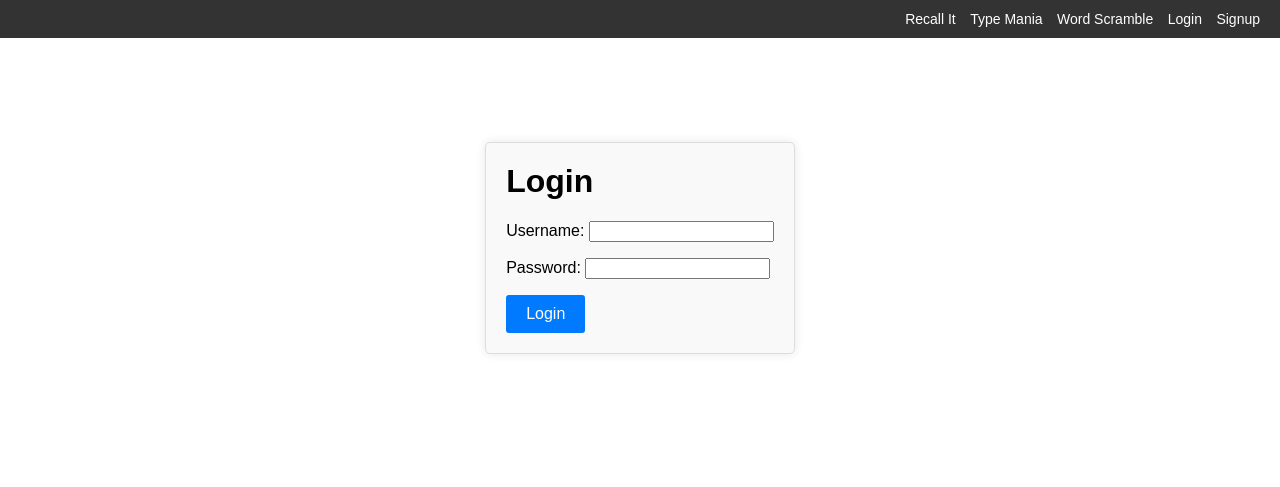
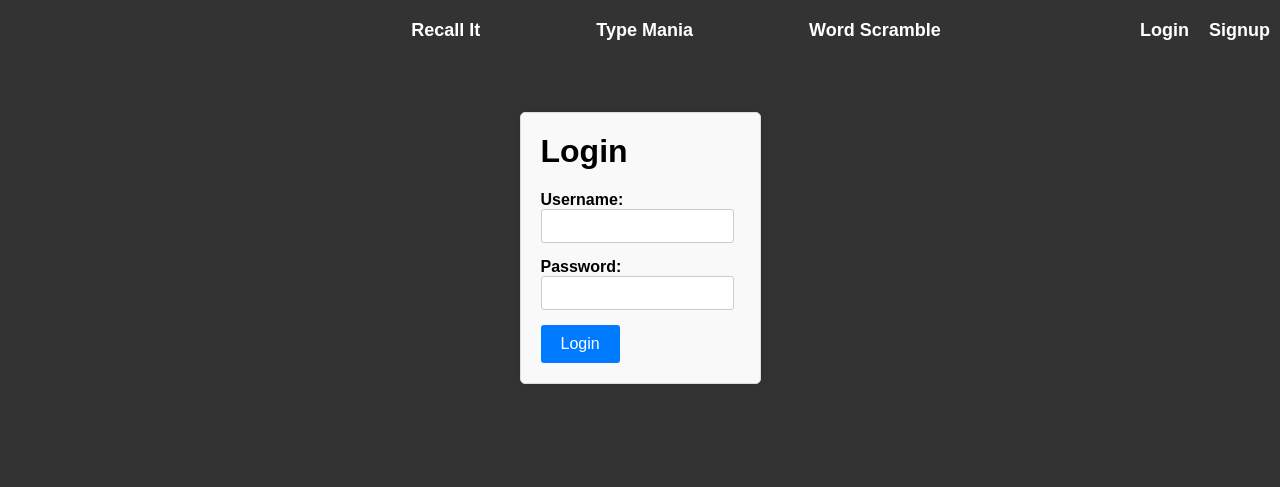
Before and after one commit to Alforoan/miniGame, a Django app: page /accounts/login/ in a window 1280 px wide. Shown: the top 487 px of the page. Run offline with Django 5.2, Linux system fonts and the light colour scheme.

Commit message:
add styling, change html files for base and login and fix views for redirect and logout function

```diff
--- a/accounts/forms.py
+++ b/accounts/forms.py
@@ -5,29 +5,9 @@ class LoginForm(forms.Form):
   password = forms.CharField(max_length=150, widget=forms.PasswordInput)
 
 from django import forms
-from crispy_forms.helper import FormHelper
-from crispy_forms.layout import Layout, Submit, Row, Column
+
 
 class SignupForm(forms.Form):
     username = forms.CharField(max_length=150)
     password = forms.CharField(max_length=150, widget=forms.PasswordInput)
     password_confirmation = forms.CharField(max_length=150, widget=forms.PasswordInput)
-
-    def __init__(self, *args, **kwargs):
-        super().__init__(*args, **kwargs)
-        self.helper = FormHelper()
-        self.helper.layout = Layout(
-            Row(
-                Column('username', css_class='form-group col-md-6 mb-0'),
-                css_class='form-row'
-            ),
-            Row(
-                Column('password', css_class='form-group col-md-6 mb-0'),
-                css_class='form-row'
-            ),
-            Row(
-                Column('password_confirmation', css_class='form-group col-md-6 mb-0'),
-                css_class='form-row'
-            ),
-            Submit('submit', 'Signup')
-        )
--- a/accounts/static/css/accounts.css
+++ b/accounts/static/css/accounts.css
@@ -48,55 +48,218 @@ body {
   align-items: center;
   height: 60vh;
   font-family: "Super Legend Boy", Arial, sans-serif;
+  background: #333;
 }
 
 input, button, select, textarea {
   font-family: inherit;
 }
 
+.navbar {
+  position: fixed;
+  top: 0;
+  background-color: #333;
+  color: #fff;
+  width: 100vw;
+  opacity: 1;
+  padding-top: .5rem;
+  padding-bottom: .5rem;
+}
 
 
-.top-right-header {
-  position: fixed;
-  top: 0;
-  left: 0;
-  background-color: #333;
-  width: 100%;
-  z-index: 1000; /* Ensure header stays on top */
-}
 
-.top-right-header nav {
-  display: flex;
-  justify-content: flex-end; /* Align items to the right */
-  padding: 10px 20px; /* Padding for navigation links */
-}
-
-.top-right-header nav ul {
+.navbar ul {
   list-style-type: none;
   margin: 0;
   padding: 0;
+  display: flex;
+  justify-content: center;
+  width: 100vw;
+  text-align: center;
 }
 
-.top-right-header nav ul li {
-  display: inline-block;
-  margin-left: 10px;
+.navbar li {
+  text-align: center;
+  padding-top: 12px;
+  padding-bottom: 12px;
+}
+.recall,
+.type-mania {
+  margin-right: 6rem;
 }
 
-.top-right-header nav ul li a {
-  color: #fff;
+.navbar a {
   text-decoration: none;
-  font-size: 14px;
+  color: white;
+  padding: 10px;
+  padding-bottom: 15px;
+  font-weight: bold;
+  font-size: 18px;
+
 }
 
-.top-right-header nav ul li a:hover {
-  text-decoration: underline;
+.navbar a {
+  position: relative;
+  text-decoration: none;
 }
+
+.navbar a::after {
+  content: '';
+  position: absolute;
+  left: 5%;
+  bottom: 5px;
+  width: 90%;
+  height: 2px;
+  background-color: #fff;
+  transform: scaleX(0);
+}
+
+.navbar a:hover::after {
+  transform: scaleX(1);
+}
+
+.navbar .center-items {
+  flex-grow: 1;
+  display: flex;
+  justify-content: center;
+  margin-left: 222px;
+}
+
+.navbar .right-items {
+  margin-left: auto;
+  display: flex;
+}
+
+
 
 @media screen and (max-width: 600px) {
   .form-container {
-    width: 100%;
-    margin: 0;
+    margin-top: 10rem !important;
+    width: 85%;
+    margin: 0 auto;
     border: none;
     box-shadow: none;
+    height: 330px;
+  }
+
+  .login-container{
+    margin-top: 10rem !important;
+    width: 75%;
+    margin: 0 auto;
+    border: none;
+    box-shadow: none;
+    height: 230px;
   }
 }
+
+
+
+@media (min-width: 1050px) and (max-width: 1200px) {
+
+  .navbar .center-items {
+    margin-left: 200px;
+  }
+
+  .navbar .right-items {
+    margin-left: 1.2rem;
+  }
+
+  .navbar {
+    width: 260px;
+    left: 0;
+  }
+
+  .item {
+    font-size: 1rem !important;
+  }
+
+  .center-items li {
+    margin-right: 3rem;
+
+  }
+
+
+
+}
+
+
+@media (min-width: 700px) and (max-width: 1049px) {
+  .navbar .center-items {
+    margin-left: 180px;
+  }
+
+  .navbar .right-items {
+    margin-left: 1.2rem;
+  }
+
+  .navbar {
+    width: 260px;
+    left: 0;
+  }
+
+  .item {
+    font-size: .9rem !important;
+  }
+
+  .center-items li {
+    margin-right: 2rem;
+
+  }
+}
+
+@media (min-width: 653px) and (max-width: 850px) {
+  .navbar .center-items {
+    margin-left: 100px;
+  }
+
+  .navbar .right-items {
+    margin-left: 1.2rem;
+  }
+
+  .navbar {
+    width: 260px;
+    left: 0;
+  }
+
+  .item {
+    font-size: .8rem !important;
+  }
+
+  .center-items li {
+    margin-right: 1rem;
+
+  }
+
+
+}
+
+@media (max-width: 652px) {
+  .navbar .center-items {
+    margin-left: 40px;
+  }
+
+  .navbar .right-items {
+    margin-left: 1.2rem;
+  }
+
+  .navbar {
+    width: 240px;
+    left: 1rem;
+  }
+
+  .item {
+    font-size: .7rem !important;
+  }
+
+  .center-items li {
+    margin-right: 1rem;
+
+  }
+
+  .navbar ul {
+    width: 80vw;
+  }
+
+
+
+}
--- a/accounts/templates/accounts/login.html
+++ b/accounts/templates/accounts/login.html
@@ -5,11 +5,18 @@
 
 {% block content %}
   <main>
-    <div class="form-container">
+    <div class="form-container login-container">
       <h1 class='login-text'>Login</h1>
       <form method="post">
         {% csrf_token %}
-        {{ form.as_p }}
+        <div class="form-group">
+          <label for="id_username">Username:</label>
+          {{ form.username }}
+        </div>
+        <div class="form-group">
+          <label for="id_password">Password:</label>
+          {{ form.password }}
+        </div>
         <button type="submit" class="btn btn-primary">Login</button>
       </form>
     </div>
--- a/accounts/templates/base.html
+++ b/accounts/templates/base.html
@@ -8,21 +8,23 @@
   <link rel="stylesheet" href="{% static 'css/accounts.css' %}">
 </head>
 <body>
-  <header class="top-right-header">
-    <nav>
+    <nav class="navbar">
       <ul>
-        <li class="recall"><a href="{% url 'recall_it' %}">Recall It</a></li>
-        <li class="type-mania"><a href="typingGame.html">Type Mania</a></li>
-        <li><a href="wordScramble.html">Word Scramble</a></li>
-        {% if user.is_authenticated %}
-        <li><a href="{% url 'logout' %}">Logout</a></li>
-        {% else %}
-        <li><a href="{% url 'login' %}">Login</a></li>
-        <li><a href="{% url 'signup' %}">Signup</a></li>
-        {% endif %}
-    </ul>
+        <div class="center-items">
+          <li class="recall"><a class='item' href="{% url 'recall_it' %}">Recall It</a></li>
+          <li class="type-mania"><a class='item'  href="typingGame.html">Type Mania</a></li>
+          <li><a class='item' href="wordScramble.html">Word Scramble</a></li>
+        </div>
+        <div class="right-items">
+          {% if user.is_authenticated %}
+          <li><a class='item' href="{% url 'logout' %}">Logout</a></li>
+          {% else %}
+          <li><a class='item' href="{% url 'login' %}">Login</a></li>
+          <li><a class='item' href="{% url 'signup' %}">Signup</a></li>
+          {% endif %}
+        </div>
+      </ul>
     </nav>
-  </header>
   {% block content %}
   {% endblock content %}
 </body>
--- a/accounts/urls.py
+++ b/accounts/urls.py
@@ -1,7 +1,8 @@
 from django.urls import path
-from .views import signup_view, login_view
+from .views import signup_view, login_view, logout_view
 
 urlpatterns = [
     path('signup/', signup_view, name='signup'),
     path('login/', login_view, name='login'),
+    path('logout/', logout_view, name='logout'),
 ]
--- a/accounts/views.py
+++ b/accounts/views.py
@@ -7,6 +7,8 @@ from django.contrib.auth.models import User
 # Create your views here.
 def login_view(request):
   form = LoginForm()
+  if request.user.is_authenticated:
+    return redirect("recall_it")
   if request.method == "POST":
     username = request.POST.get('username')
     password = request.POST.get('password')
@@ -23,11 +25,13 @@ def login_view(request):
   })
 
 def logout_view(request):
-  logout(request.user)
+  logout(request)
   return redirect("recall_it")
 
 def signup_view(request):
   form = SignupForm()
+  if request.user.is_authenticated:
+    return redirect("recall_it")
   if request.method == "POST":
     username = request.POST.get('username')
     password = request.POST.get('password')
```
Also changed, not shown: db.sqlite3.
